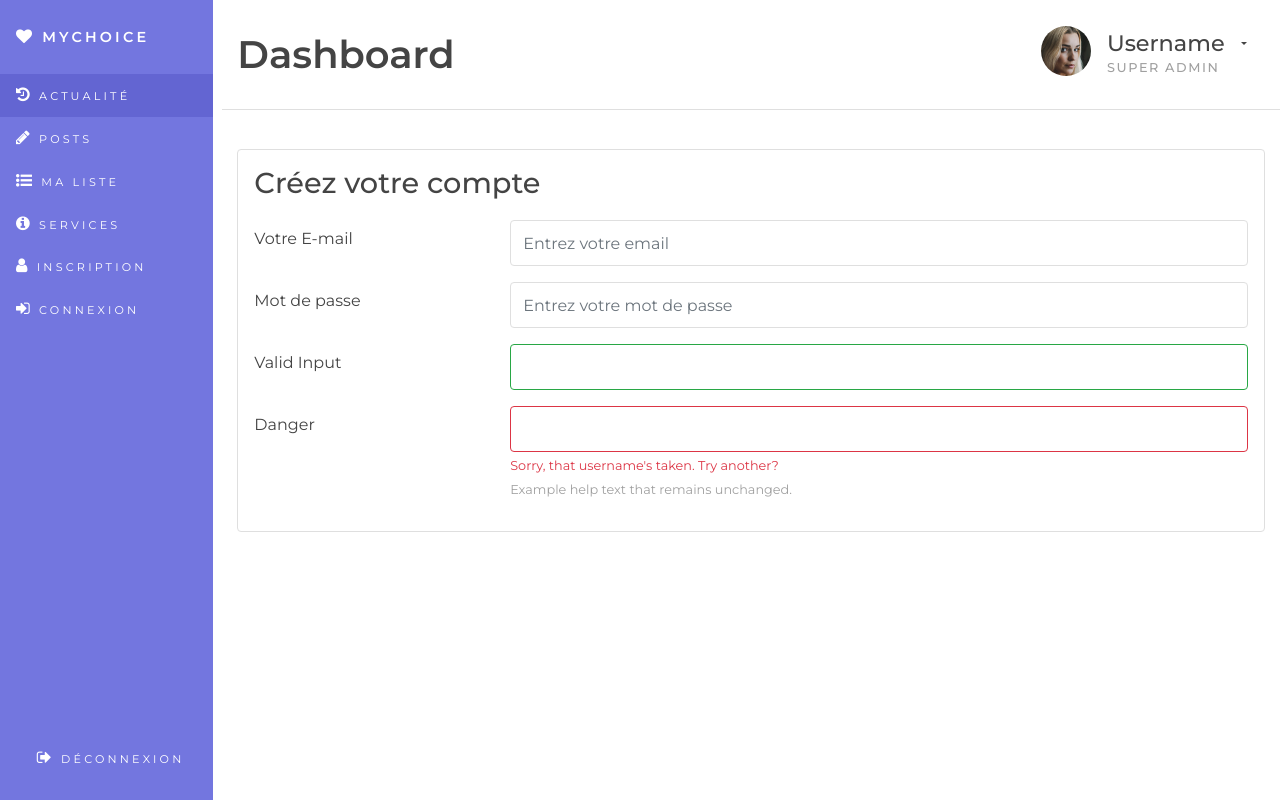
After one commit to jfsubrini/project_13_mychoice, a Django app: page /signin/ in a window 1280 px wide. The commit adds this page. Run offline with Django 3.2, Linux system fonts and the light colour scheme; some libraries are stand-ins or nearby versions.

Commit message:
Modifying templates and beginning new ones.

```diff
--- a/mychoice/culture/templates/culture/account.html
+++ b/mychoice/culture/templates/culture/account.html
@@ -20,7 +20,7 @@
 							</div>
 							<!-- Email input-->
 							<div class="form-group row">
-								<label class="col-md-3 col-form-label" for="email">Your E-mail</label>
+								<label class="col-md-3 col-form-label" for="email">Votre E-mail</label>
 								<div class="col-md-9">
 									<input id="email" name="email" type="text" placeholder="Entrez votre email" class="form-control">
 								</div>
--- a/mychoice/culture/templates/culture/base.html
+++ b/mychoice/culture/templates/culture/base.html
@@ -47,12 +47,12 @@
 				<ul class="nav nav-pills flex-column sidebar-nav">
 					<li class="nav-item"><a class="nav-link active" href="{% url 'index' %}"><em class="fa fa-history"></em> Actualité <span class="sr-only">(current)</span></a></li>
 					<li class="nav-item"><a class="nav-link" href="{% url 'posts' %}"><em class="fa fa-pencil"></em> Posts</a></li>
-					<li class="nav-item"><a class="nav-link" href="charts.html"><em class="fa fa-bar-chart"></em> Charts</a></li>
-					<li class="nav-item"><a class="nav-link" href="{% url 'services' %}"><em class="fa fa-hand-o-up"></em> Services</a></li>
-					<li class="nav-item"><a class="nav-link" href="{% url 'account' %}"><em class="fa fa-user"></em> Votre Compte</a></li>
-					<li class="nav-item"><a class="nav-link" href="cards.html"><em class="fa fa-clone"></em> Cards</a></li>
+					<li class="nav-item"><a class="nav-link" href="{% url 'mylist' %}"><em class="fa fa-list-ul"></em> Ma Liste</a></li>
+					<li class="nav-item"><a class="nav-link" href="{% url 'services' %}"><em class="fa fa-info-circle"></em> Services</a></li>
+					<li class="nav-item"><a class="nav-link" href="{% url 'account' %}"><em class="fa fa-user"></em> Inscription</a></li>
+					<li class="nav-item"><a class="nav-link" href="{% url 'signin' %}"><em class="fa fa-sign-in"></em> Connexion</a></li>
 				</ul>
-				<a href="{% url 'signout' %}" class="logout-button"><em class="fa fa-power-off"></em> Signout</a>
+				<a href="{% url 'signout' %}" class="logout-button"><em class="fa fa-sign-out"></em> Déconnexion</a>
 			</nav>
 			<main class="col-xs-12 col-sm-8 col-lg-9 col-xl-10 pt-3 pl-4 ml-auto">
 				<header class="page-header row justify-center">
--- a/mychoice/culture/templates/culture/services.html
+++ b/mychoice/culture/templates/culture/services.html
@@ -18,7 +18,7 @@
 					</ul><hr>
 					<ul>
 						<li>MyChoice est la plateforme qui vous permet de nous faire découvrir vos livres de chevets, les films qui vous ont marqué, les séries qui vous ont captivé et la musique qui berce votre âme ou fait remuer votre corps…</li>
-						<li>MyChoice vous permet de consulter, par catégories, les suggestions des contributeurs, et de participer ainsi à vos recommandations culturelles…</li>
+						<li>MyChoice vous permet de consulter, par catégories, les suggestions des contributeurs, et de profiter ainsi à leurs recommandations culturelles…</li>
 						<li>MyChoice vous permet de créer votre propre liste de livres à lire, films ou séries à voir ou musique à écouter grâce aux suggestions de la communauté…</li>
 						<li>MyChoice vous permet de mettre en place des notifications afin d’être informé en direct des dernières actualités postées sur notre site, selon vos préférences.</li>
 					</ul>
--- /dev/null
+++ b/mychoice/culture/templates/culture/signin.html
@@ -0,0 +1,55 @@
+{% extends 'culture/base.html' %}
+{% block title %}Créez un compte{% endblock title %}
+{% block content %}
+{% load static %}
+
+<section class="row">
+	<div class="col-sm-12">
+		<section class="row">
+			<div class="col-12">
+				<div class="card mb-4">
+					<div class="card-block">
+						<h3 class="card-title">Créez votre compte</h3>
+						<form class="form" action="#">
+							<!-- Email input-->
+							<div class="form-group row">
+								<label class="col-md-3 col-form-label" for="email">Votre E-mail</label>
+								<div class="col-md-9">
+									<input id="email" name="email" type="text" placeholder="Entrez votre email" class="form-control">
+								</div>
+							</div>
+							<!-- Password -->
+							<div class="form-group row">
+								<label class="col-md-3 col-form-label">Mot de passe</label>
+								<div class="col-md-9">
+									<input class="form-control" type="password" name="pass" placeholder="Entrez votre mot de passe">
+								</div>
+							</div>
+							<div class="form-group row">
+								<label class="col-md-3 col-form-label">Valid Input</label>
+								<div class="col-md-9">
+									<input type="text" class="form-control is-valid" id="inputHorizontalSuccess">
+								</div>
+							</div>
+							<div class="form-group row">
+								<label class="col-md-3 col-form-label">Danger</label>
+								<div class="col-md-9">
+									<input type="text" class="form-control is-invalid" id="inputHorizontalDnger">
+									<div class="invalid-feedback">Sorry, that username's taken. Try another?</div>
+									<small class="form-text text-muted">Example help text that remains unchanged.</small></div>
+							</div>
+						</div>
+						</form>
+					</div>
+				</div>
+			</div>
+		</section>
+
+
+
+
+
+	</div>
+</section>
+
+{% endblock content %}
--- a/mychoice/culture/urls.py
+++ b/mychoice/culture/urls.py
@@ -20,6 +20,8 @@ urlpatterns = [
     path('signout/', LogoutView.as_view(template_name='culture/index.html'), name='signout'),
     path('posts/', TemplateView.as_view(template_name='culture/posts.html'), name='posts'),
     path('services/', TemplateView.as_view(template_name='culture/services.html'), name='services'),
+    path('mylist/', TemplateView.as_view(template_name='culture/mylist.html'), name='mylist'),
+    path('signin/', LoginView.as_view(template_name='culture/signin.html'), name='signin'),
 
     # path('account/', views.account, name='account'),
     # path('account/register/', views.register, name='register'),
```
Also changed, not shown: mychoice/culture/templates/culture/mylist.html (added, +151 -0 lines).
